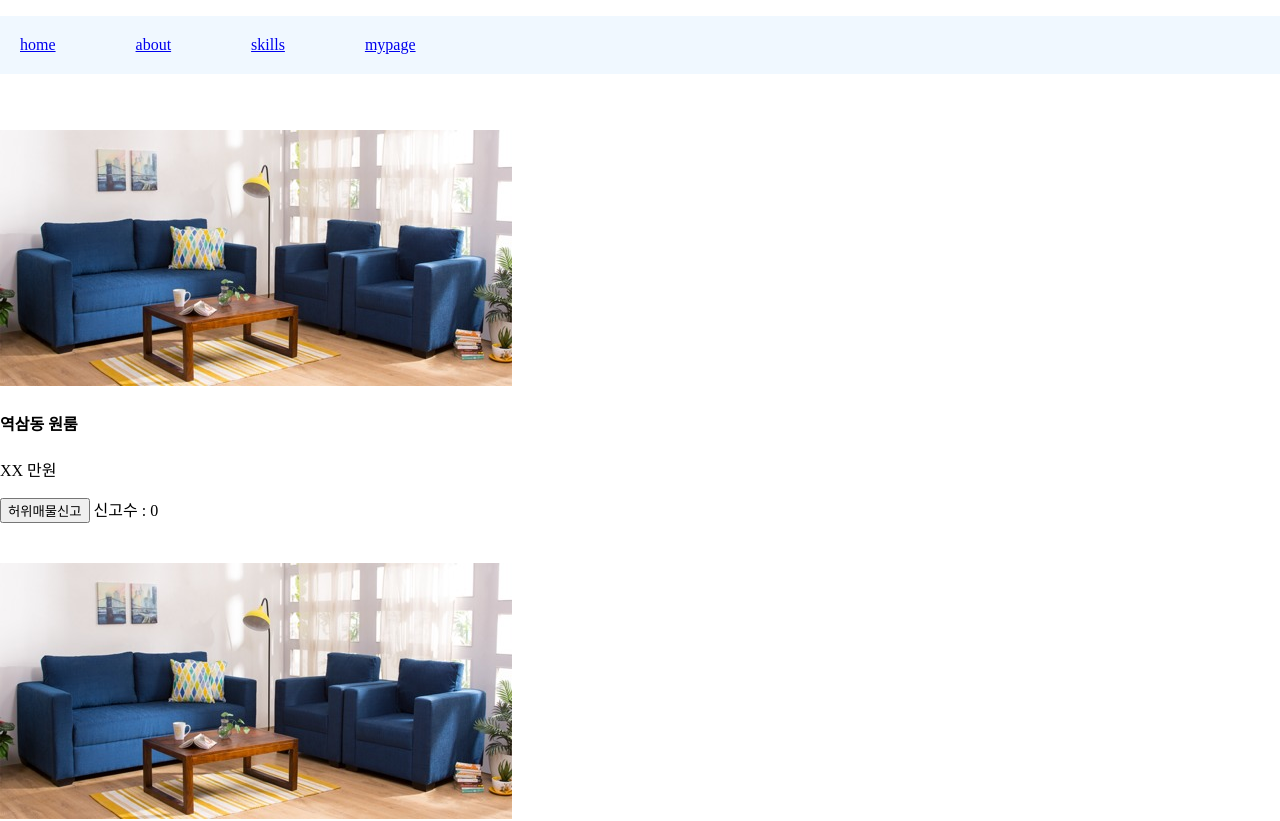
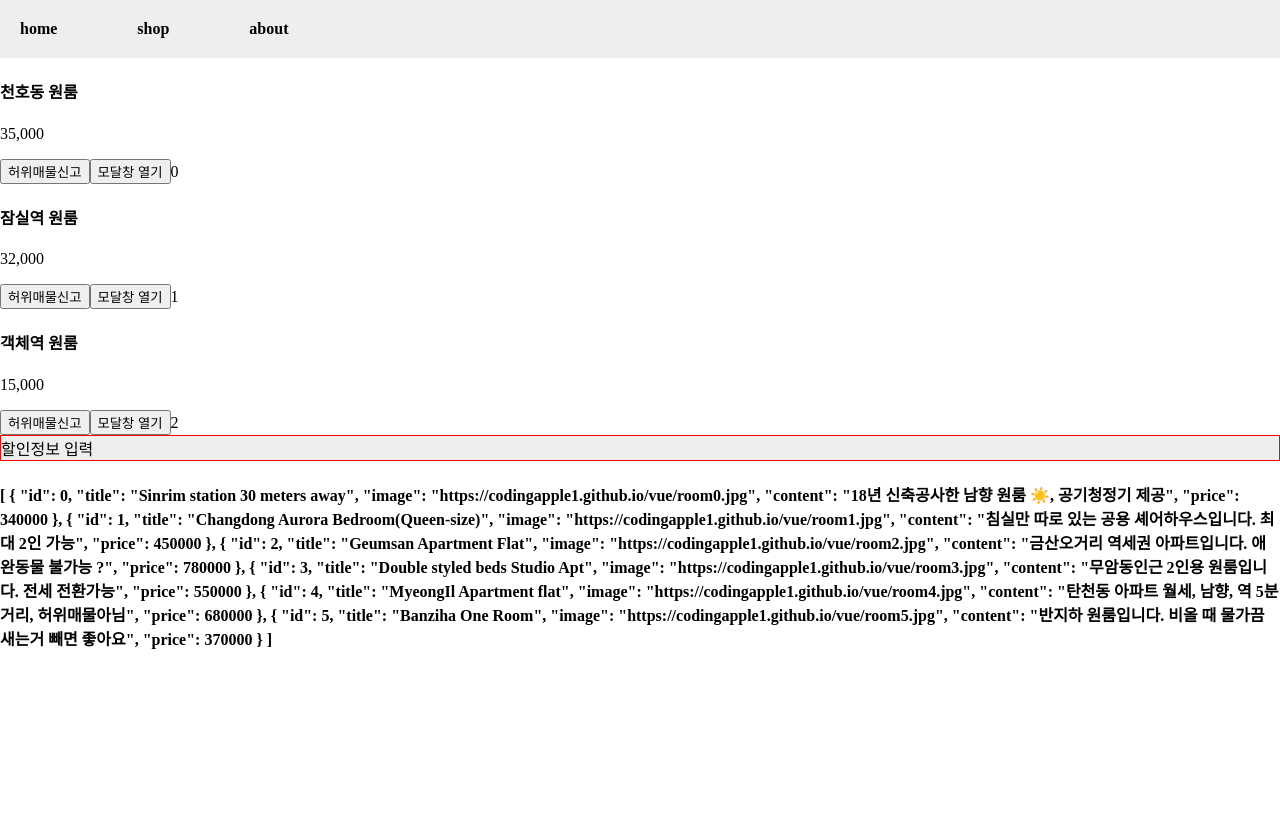
Before and after one commit to beingborn/vuestudy10, a Vue app: page / in a window 1280 px wide. Shown: the top 821 px of the page. After the commit the page ends 800 px from the top, so only its background shows below. Built offline with nearby package versions, Linux system fonts and the light colour scheme.

Commit message:
11월 11일자 import export

```diff
--- a/package.json
+++ b/package.json
@@ -32,7 +32,7 @@
     "parserOptions": {
       "parser": "@babel/eslint-parser"
     },
-    "rules": {}
+    "rules": {"eslint-plugin-vue/multi-word-component-names" : "off"}
   },
   "browserslist": [
     "> 1%",
--- a/src/App.vue
+++ b/src/App.vue
@@ -1,74 +1,82 @@
 <template>
   <header>
-      <nav>
-        <ul>
-          <li v-for="(a,i) in navbar" :key='i'>
-            <a href="#">{{navbar[i]}}</a>
-          </li>
-        </ul>
-      </nav>
+    <div class="menu">
+      <a v-for="headerMenu in menus" :key="headerMenu">{{headerMenu}}</a>
+    </div>
   </header>
-    <div class="black-bg" v-if="isModalOpen == true">
-  <div class="white-bg">
-    <h4>상세페이지</h4>
-    <p>상세페이지내용임</p>
-    <button @click='isModalOpen = false'>모달창 닫기</button>
-  </div>
-  </div>
-  <div v-for="(a,i) in products" :key="i">
-    <img src="./assets/room0.jpg" alt="" class="room-img">
-    <h4 class="tit" @click='isModalOpen = true'>{{products[i]}}</h4>
-    <p>XX 만원</p>
-    <button @click='increase(i)'>허위매물신고</button>
-    <span> 신고수 : {{신고수[i]}}</span>
+  <div class="products-list" v-for="(a,i) in products" :key="i">
+    <h4>{{products[i].name}}</h4>
+    <p>{{products[i].price}}</p>
+    <button @click="increase(i)">허위매물신고</button>
+    <button @click="isModalOpen = true">모달창 열기</button>
+    <span>{{warn[i]}}</span>
   </div>
 
   <div>
-    {{oneroom}}
+    <DiscountBanner></DiscountBanner>
+    <h4>{{oneroomData}}</h4>
+  </div>
+
+  <div class="black-bg" v-if="isModalOpen == true">
+    <div class="white-bg">
+      <h4>상세페이지</h4>
+      <p>상세페이지 내용</p>
+    </div>
   </div>
 
 </template>
 
 <script>
 
-import data from './assets/oneroom.js'
+import DiscountBanner from './components/DiscountBanner.vue'
+import oneroom from './assets/oneroom'
 
 export default {
-  name: 'App',
-  data() {
-    return  {
-      oneroom : data,
-      신고수 : [0,0,0],
-      메뉴들 : ['', '', ''],
-      products : ['역삼동 원룸' , '잠실역 원룸' , '마포구 원룸'],
-      navbar : ['home' , 'about', 'skills', 'mypage'],
+  data(){
+    return {
       isModalOpen : false,
+      oneroomData : oneroom,
+      menus : ['home', 'shop', 'about'],
+      products : [{name:'천호동 원룸' , price: '35,000'} , {name: '잠실역 원룸' ,price : '32,000'},  {name: '객체역 원룸' ,price : '15,000'} ],
+      warn : [0,1,2],
     }
   },
   methods : {
     increase(i){
-      this.신고수[i] += 1
+      this.warn[i] += 1
     }
+  },
+
+  components : {
+    DiscountBanner : DiscountBanner,
   }
+
 }
 </script>
 
 <style>
+  /* common */
   * {box-sizing: border-box;}
-  body {margin: 0;}
+  body {margin: 0; padding: 0;}
+  header .menu {display: flex; padding: 20px; background: #eee; color: #000; gap: 80px;}
+  header .menu > a {font-weight: 700;}
+  header .menu > a:hover {background: gray;}
+
   .tit {cursor: pointer;}
   #app {max-width: 1280px; margin: 0px auto;}
-  header > nav > ul {display: flex; gap: 80px; list-style: none; background: aliceblue; padding: 20px;}
   .room-img {max-width: 100%; margin-top: 40px;}
+  /* modal */
   .black-bg {
   width: 100%; height:100%;
   background: rgba(0,0,0,0.5);
   position: fixed; padding: 20px;
+  left: 0;
+  top: 0;
   }
   .white-bg {
     width: 100%; background: white;
     border-radius: 8px;
     padding: 20px;
   }
-
+    .discount-banner {background: #eee;}
 </style>
--- /dev/null
+++ b/src/components/DiscountBanner.vue
@@ -0,0 +1,13 @@
+<template>
+  <div class="discount-banner">할인정보 입력</div>
+</template>
+
+<script>
+export default {
+    name : 'DiscountBanner'
+}
+</script>
+
+<style>
+    .discount-banner {border: 1px solid red;}
+</style>
```
